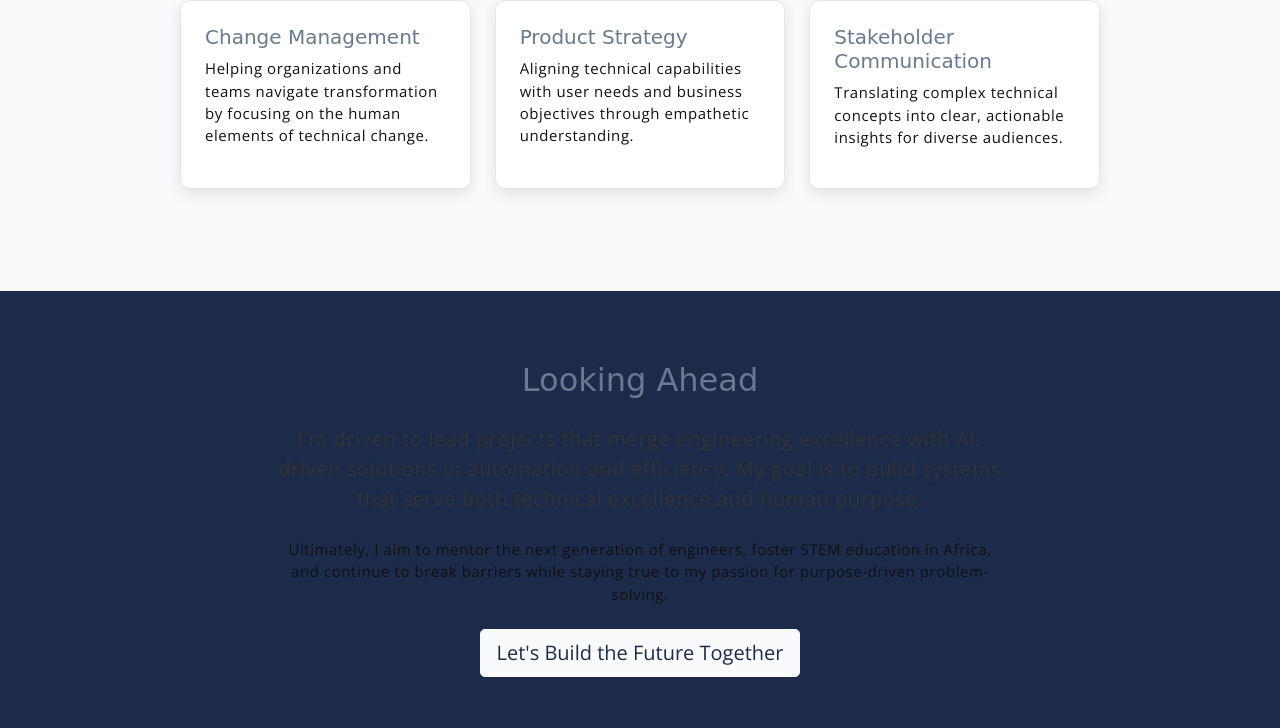
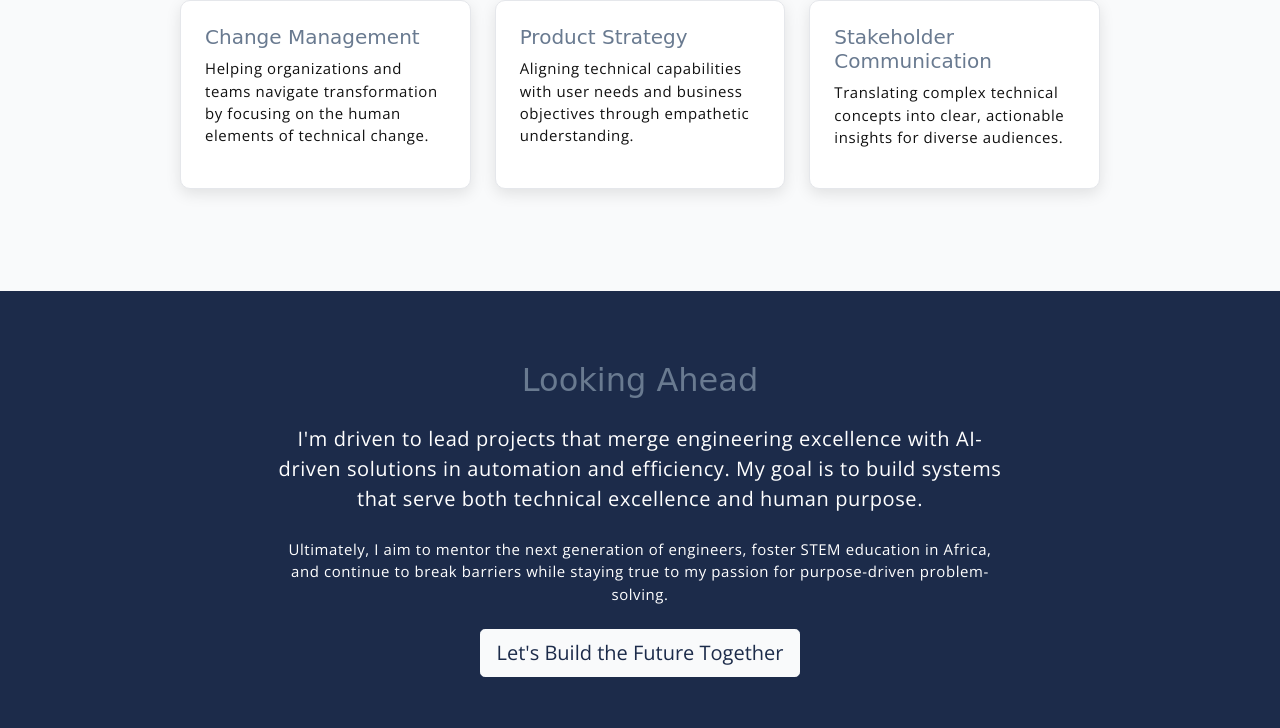
Before and after one commit to omari91/omari91.github.io, a website: page about.html in a window 1280 px wide. Shown: the part 3992-4720 px from the top of the page. Drawn offline with nearby package versions, Linux system fonts and the light colour scheme; a web font is replaced by a local one.

Commit message:
Updated about.html

```diff
--- a/about.html
+++ b/about.html
@@ -322,8 +322,12 @@
         <div class="row">
             <div class="col-lg-8 mx-auto text-center">
                 <h2 class="mb-4">Looking Ahead</h2>
-                <p class="lead mb-4">I'm driven to lead projects that merge engineering excellence with AI-driven solutions in automation and efficiency. My goal is to build systems that serve both technical excellence and human purpose.</p>
-                <p class="mb-4">Ultimately, I aim to mentor the next generation of engineers, foster STEM education in Africa, and continue to break barriers while staying true to my passion for purpose-driven problem-solving.</p>
+                <p class="lead mb-4" style="color: #fff;">
+                    I'm driven to lead projects that merge engineering excellence with AI-driven solutions in automation and efficiency. My goal is to build systems that serve both technical excellence and human purpose.
+                </p>
+                <p class="mb-4" style="color: #fff;">
+                    Ultimately, I aim to mentor the next generation of engineers, foster STEM education in Africa, and continue to break barriers while staying true to my passion for purpose-driven problem-solving.
+                </p>
                 <a href="contact.html" class="btn btn-light btn-lg">Let's Build the Future Together</a>
             </div>
         </div>
```
